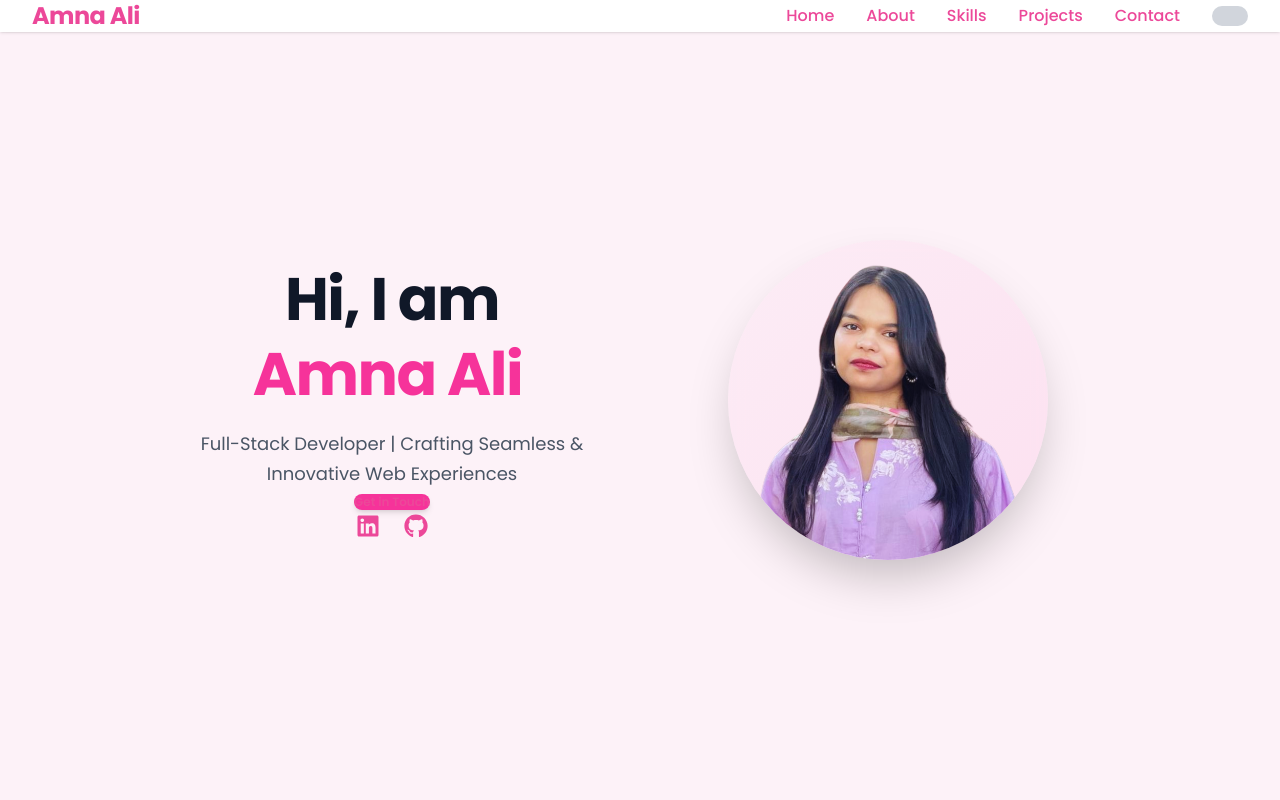
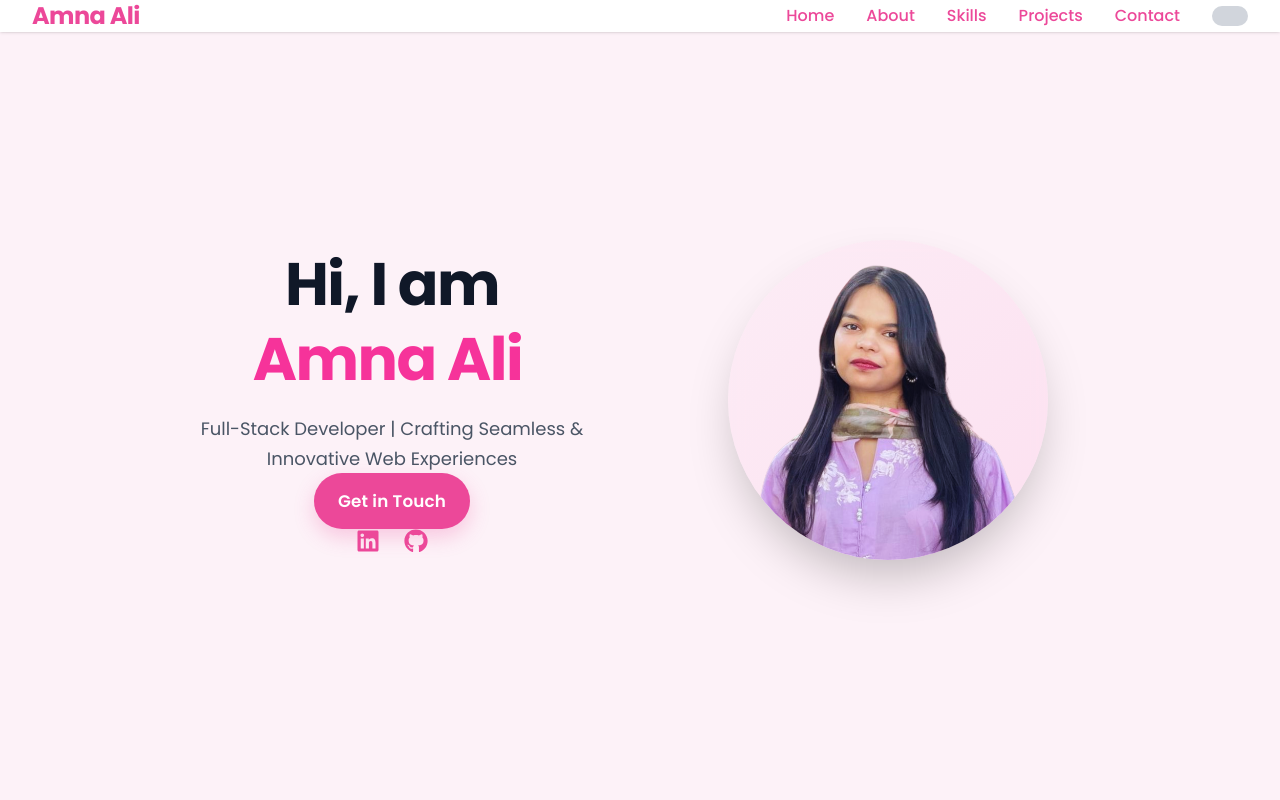
Before and after one commit to amnaali14/portfolio, a Next.js app: page / in a window 1280 px wide. Shown: the top 800 px of the page. Built offline with nearby package versions, Linux system fonts and the light colour scheme.

Commit message:
Add reusable button styles with CSS utility classes
Co-authored-by: amnaly6677 <amnaly6677@gmail.com>

```diff
--- a/src/app/globals.css
+++ b/src/app/globals.css
@@ -171,3 +171,83 @@ html.dark ::selection {
   margin-left: auto;
   margin-right: auto;
 }
+
+/* Modern button utilities */
+.btn {
+  display: inline-flex;
+  align-items: center;
+  justify-content: center;
+  gap: 0.5rem;
+  border-radius: 0.75rem;
+  font-weight: 600;
+  letter-spacing: 0.01em;
+  white-space: nowrap;
+  cursor: pointer;
+  user-select: none;
+  transition: transform 150ms ease, box-shadow 200ms ease, background-color 150ms ease, color 150ms ease;
+  padding: 0.75rem 1rem; /* default md */
+  font-size: 0.95rem;
+  line-height: 1.25rem;
+}
+
+.btn:focus-visible {
+  outline: none;
+  box-shadow: 0 0 0 4px rgba(236, 72, 153, 0.25);
+}
+
+.btn:disabled {
+  opacity: 0.6;
+  pointer-events: none;
+}
+
+.btn-primary {
+  background-color: var(--color-accent-main);
+  color: #ffffff;
+  box-shadow: 0 8px 20px rgba(236, 72, 153, 0.25);
+}
+
+.btn-primary:hover {
+  background-color: var(--color-accent-hover);
+  transform: translateY(-1px);
+  box-shadow: 0 10px 24px rgba(236, 72, 153, 0.32);
+}
+
+html.dark .btn-primary {
+  background-color: var(--color-accent-main);
+  color: #ffffff;
+}
+
+.btn-outline {
+  background-color: transparent;
+  color: var(--color-accent-main);
+  border: 2px solid var(--color-accent-main);
+}
+
+.btn-outline:hover {
+  background-color: var(--color-accent-main);
+  color: #ffffff;
+}
+
+html.dark .btn-outline {
+  color: var(--color-accent-light);
+  border-color: var(--color-accent-light);
+}
+
+html.dark .btn-outline:hover {
+  background-color: var(--color-accent-light);
+  color: var(--color-bg-dark-primary);
+}
+
+.btn-sm {
+  padding: 0.5rem 0.875rem;
+  font-size: 0.875rem;
+  line-height: 1.125rem;
+  border-radius: 0.625rem;
+}
+
+.btn-lg {
+  padding: 1rem 1.5rem;
+  font-size: 1.05rem;
+  line-height: 1.5rem;
+  border-radius: 9999px; /* pill */
+}
--- a/src/app/page.tsx
+++ b/src/app/page.tsx
@@ -184,7 +184,7 @@ export default function Home() {
               </p>
               <motion.a
                 href="#contact"
-                className="inline-block bg-pink-500 text-white font-semibold text-xs py-4 px-12 rounded-full hover:bg-pink-600 transition-all duration-300 shadow-md whitespace-nowrap"
+                className="btn btn-lg btn-primary shadow-md"
                 whileHover={{ scale: 1.05 }}
                 whileTap={{ scale: 0.95 }}
               >
@@ -472,7 +472,7 @@ export default function Home() {
                         href={project.github}
                         target="_blank"
                         rel="noopener noreferrer"
-                        className="inline-flex items-center justify-center w-full bg-pink-500 hover:bg-pink-600 dark:bg-pink-600 dark:hover:bg-pink-500 text-white font-semibold py-2.5 px-4 rounded-lg transition-all duration-300 text-sm group-hover:shadow-lg"
+                        className="btn btn-primary w-full"
                       >
                         <svg className="w-4 h-4 mr-2" fill="currentColor" viewBox="0 0 20 20">
                           <path fillRule="evenodd" d="M10 0C4.477 0 0 4.484 0 10.017c0 4.425 2.865 8.18 6.839 9.504.5.092.682-.217.682-.483 0-.237-.008-.868-.013-1.703-2.782.605-3.369-1.343-3.369-1.343-.454-1.158-1.11-1.466-1.11-1.466-.908-.62.069-.608.069-.608 1.003.07 1.531 1.032 1.531 1.032.892 1.53 2.341 1.088 2.91.832.092-.647.35-1.088.636-1.338-2.22-.253-4.555-1.113-4.555-4.951 0-1.093.39-1.988 1.029-2.688-.103-.253-.446-1.272.098-2.65 0 0 .84-.27 2.75 1.026A9.564 9.564 0 0110 4.844c.85.004 1.705.115 2.504.337 1.909-1.296 2.747-1.027 2.747-1.027.546 1.379.203 2.398.1 2.651.64.7 1.028 1.595 1.028 2.688 0 3.848-2.339 4.695-4.566 4.942.359.31.678.921.678 1.856 0 1.338-.012 2.419-.012 2.747 0 .268.18.58.688.482A10.019 10.019 0 0020 10.017C20 4.484 15.522 0 10 0z" clipRule="evenodd" />
@@ -533,7 +533,7 @@ export default function Home() {
                 <motion.button
                   type="submit"
                   disabled={formStatus.loading}
-                  className="w-full bg-pink-500 text-white font-semibold py-3 px-6 rounded-xl hover:bg-pink-600 transition-all duration-300 disabled:opacity-50 shadow-md"
+                  className="btn btn-primary w-full"
                   whileHover={{ scale: 1.05 }}
                   whileTap={{ scale: 0.95 }}
                 >
```
